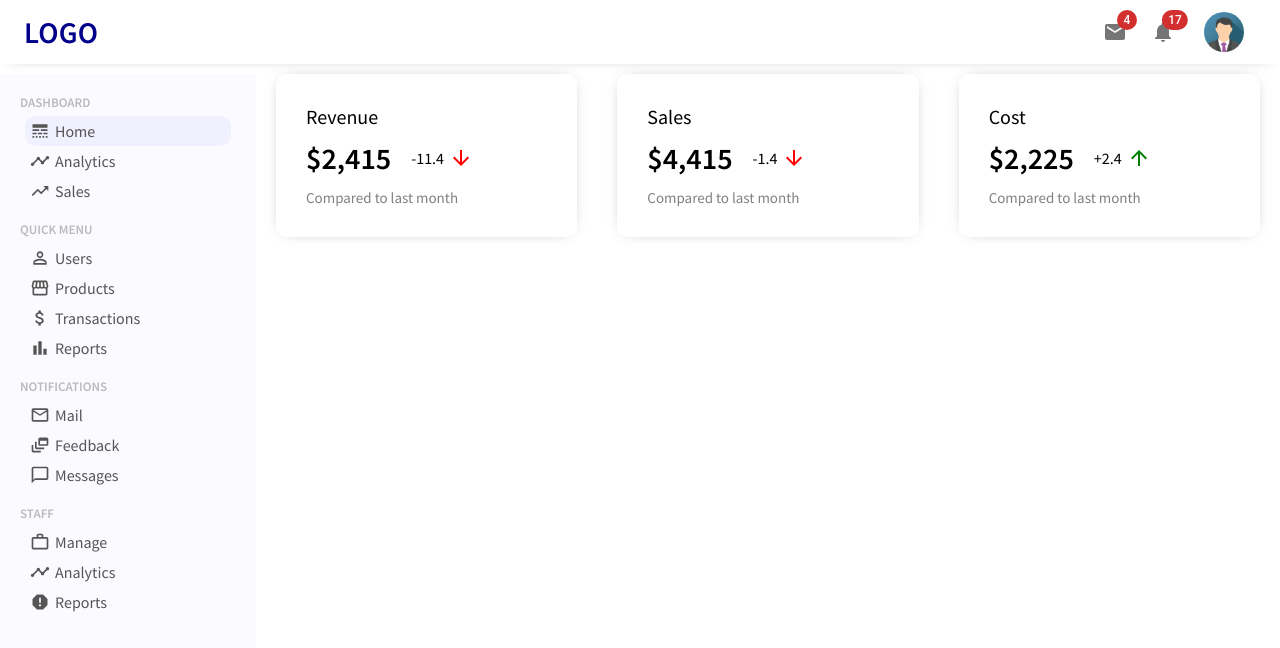
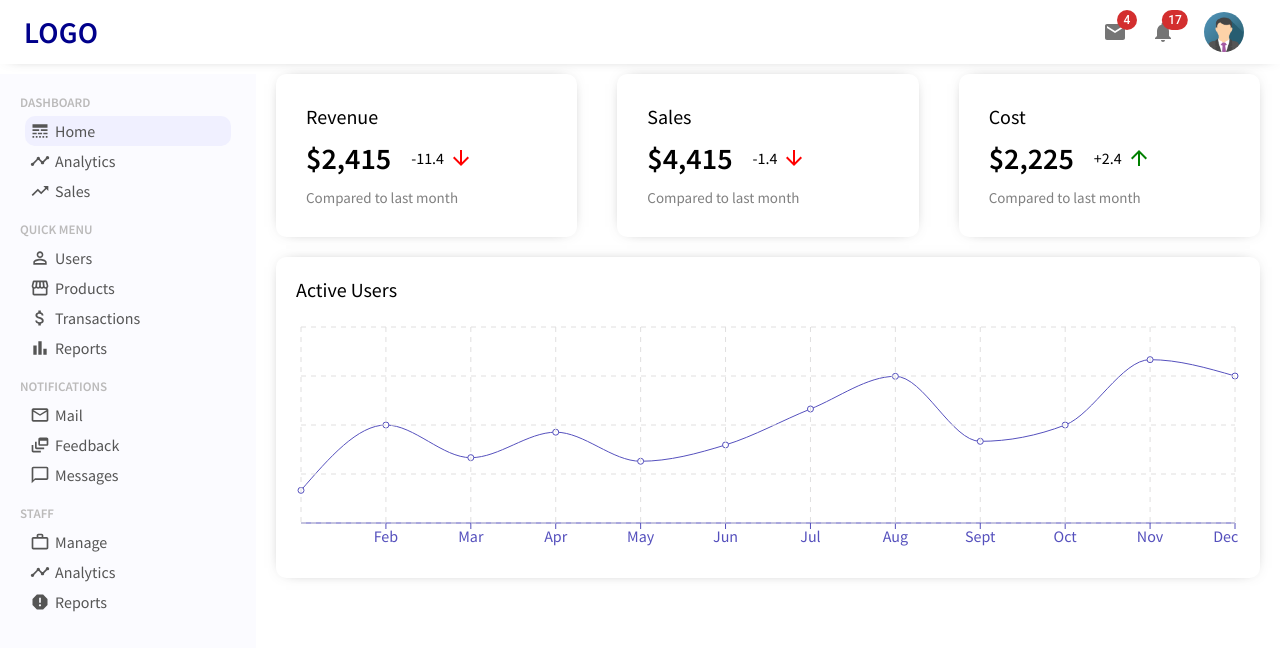
Before and after one commit to johntanderson/react-dashboard, a React (Create React App) app: page / in a window 1280 px wide. Shown: the top 648 px of the page. Built offline with nearby package versions, Linux system fonts and the light colour scheme.

Commit message:
Add active users chart to homepage.

```diff
--- a/public/index.html
+++ b/public/index.html
@@ -2,7 +2,7 @@
 <html lang="en">
   <head>
     <meta charset="utf-8" />
-    <meta name="viewport" content="width=device-width, initial-scale=1" />
+    <meta name="viewport" content="width=device-width, initial-scale=1.0">
     <meta name="theme-color" content="#000000" />
     <meta
       name="description"
--- /dev/null
+++ b/src/DummyData.js
@@ -0,0 +1,50 @@
+export const userData = [
+    {
+      name: 'Jan',
+      "Active User": 1000
+    },
+    {
+      name: 'Feb',
+      "Active User": 3000
+    },
+    {
+      name: 'Mar',
+      "Active User": 2000
+    },
+    {
+      name: 'Apr',
+      "Active User": 2780
+    },
+    {
+      name: 'May',
+      "Active User": 1890
+    },
+    {
+      name: 'Jun',
+      "Active User": 2390
+    },
+    {
+      name: 'Jul',
+      "Active User": 3490
+    },
+    {
+        name: 'Aug',
+        "Active User": 4490
+    },
+    {
+        name: 'Sept',
+        "Active User": 2500
+    },
+    {
+        name: 'Oct',
+        "Active User": 3000
+    },
+    {
+        name: 'Nov',
+        "Active User": 5000
+    },
+    {
+        name: 'Dec',
+        "Active User": 4500
+    },
+];
--- /dev/null
+++ b/src/components/Chart/Chart.jsx
@@ -0,0 +1,26 @@
+import React from 'react'
+import { LineChart, Line, XAxis, YAxis, CartesianGrid, Tooltip, Legend, ResponsiveContainer } from 'recharts';
+import './chart.css';
+
+export default function Chart({title, data, dataKey, grid}) {
+    return (
+        <div className="chart">
+            <div className="chartTitle">{title}</div>
+            <ResponsiveContainer width="100%" aspect={4 / 1}>
+                <LineChart data={data}>
+                    <XAxis
+                        dataKey={dataKey}
+                        stroke="#5550bd"
+                    />
+                    <Line
+                        type="monotone"
+                        dataKey="Active User"
+                        stroke="#5550bd"
+                    />
+                    <Tooltip />
+                    { grid && <CartesianGrid stroke="#e0dfdf" strokeDasharray="5 5"/> }
+                </LineChart>
+            </ResponsiveContainer>
+        </div>
+    );
+}
--- /dev/null
+++ b/src/components/Chart/chart.css
@@ -0,0 +1,12 @@
+.chart {
+    margin: 20px;
+    padding: 20px;
+    border-radius: 10px;
+    -webkit-box-shadow: 0px 0px 15px -10px rgba(0, 0, 0, 0.75);
+    box-shadow: 0px 0px 15px -10px rgba(0, 0, 0, 0.75);
+}
+
+.chartTitle {
+    font-size: 20px;
+    margin-bottom: 20px;
+}
--- a/src/components/FeaturedInfo/FeaturedInfo.jsx
+++ b/src/components/FeaturedInfo/FeaturedInfo.jsx
@@ -1,5 +1,5 @@
 import React from 'react'
-import { ArrowDownward, ArrowUpward } from '@material-ui/icons';
+import { ArrowDownward, ArrowUpward } from '@mui/icons-material';
 import './featuredInfo.css';
 
 export default function FeaturedInfo() {
--- a/src/routes/home/Home.jsx
+++ b/src/routes/home/Home.jsx
@@ -1,11 +1,14 @@
 import React from 'react'
 import FeaturedInfo from '../../components/FeaturedInfo/FeaturedInfo';
+import Chart from '../../components/Chart/Chart';
 import './home.css';
+import { userData } from '../../DummyData';
 
 export default function Home() {
   return (
     <div className="home">
       <FeaturedInfo />
+      <Chart data={userData} title="Active Users" dataKey="name" grid />
     </div>
   )
 }
--- a/src/routes/home/home.css
+++ b/src/routes/home/home.css
@@ -1,3 +1,4 @@
 .home {
     flex: 4;
+    min-width: 0;
 }
```
